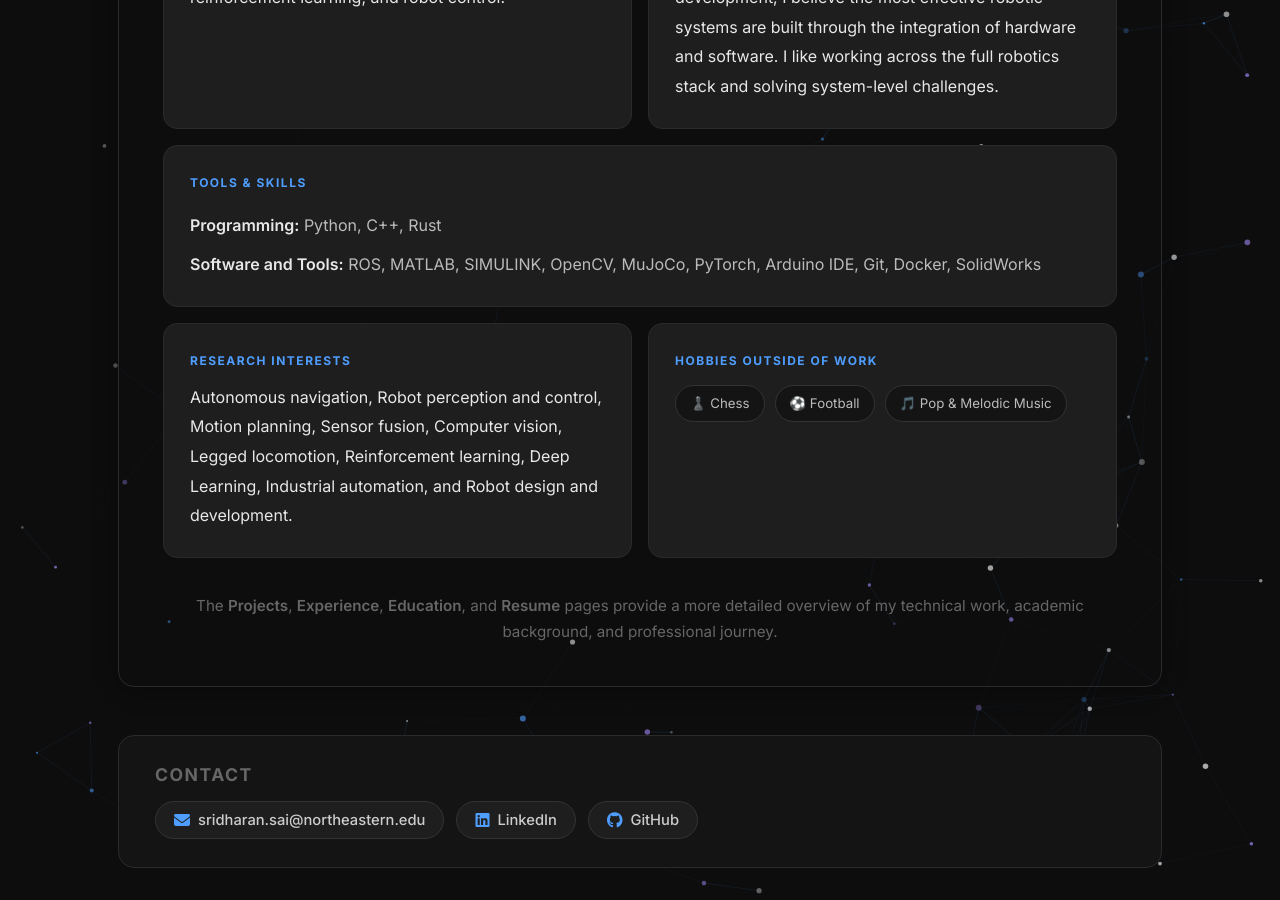
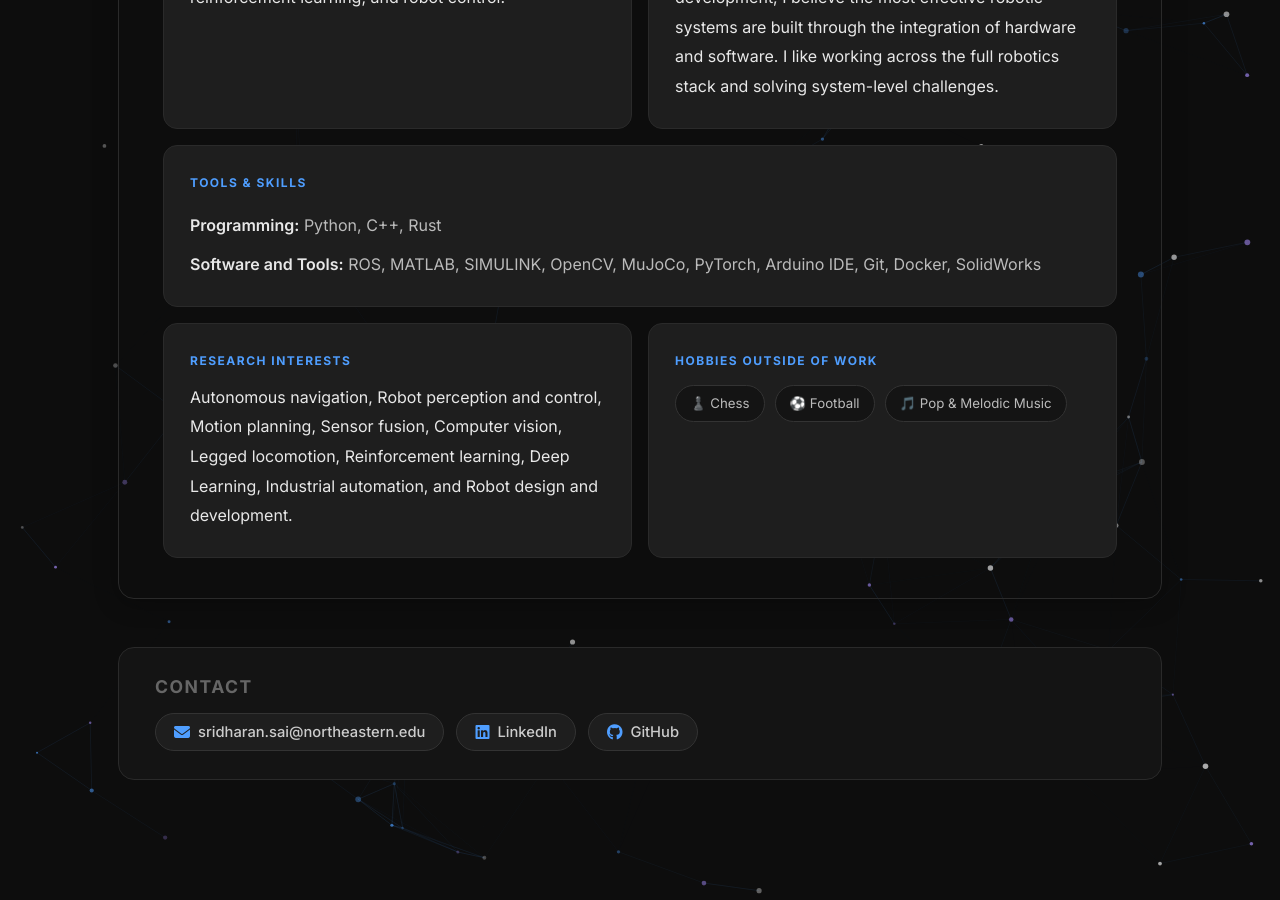
Before and after one commit to Sairamzz/Sairamzz.github.io, a Jekyll site: the page built from index.md, in a window 1280 px wide and 900 px high, scrolled down 1260 px. Built offline with Jekyll 4.4.1, drawn with Linux system fonts in a browser that asks for light colours; nearby versions of some CDN libraries.

Commit message:
index.md

```diff
--- a/index.md
+++ b/index.md
@@ -71,7 +71,3 @@ title: About
   </div>
 
 </div>
-
-<p style="text-align:center; margin-top:35px; color:#666; font-size:0.95rem;">
-  The <strong>Projects</strong>, <strong>Experience</strong>, <strong>Education</strong>, and <strong>Resume</strong> pages provide a more detailed overview of my technical work, academic background, and professional journey.
-</p>
```
